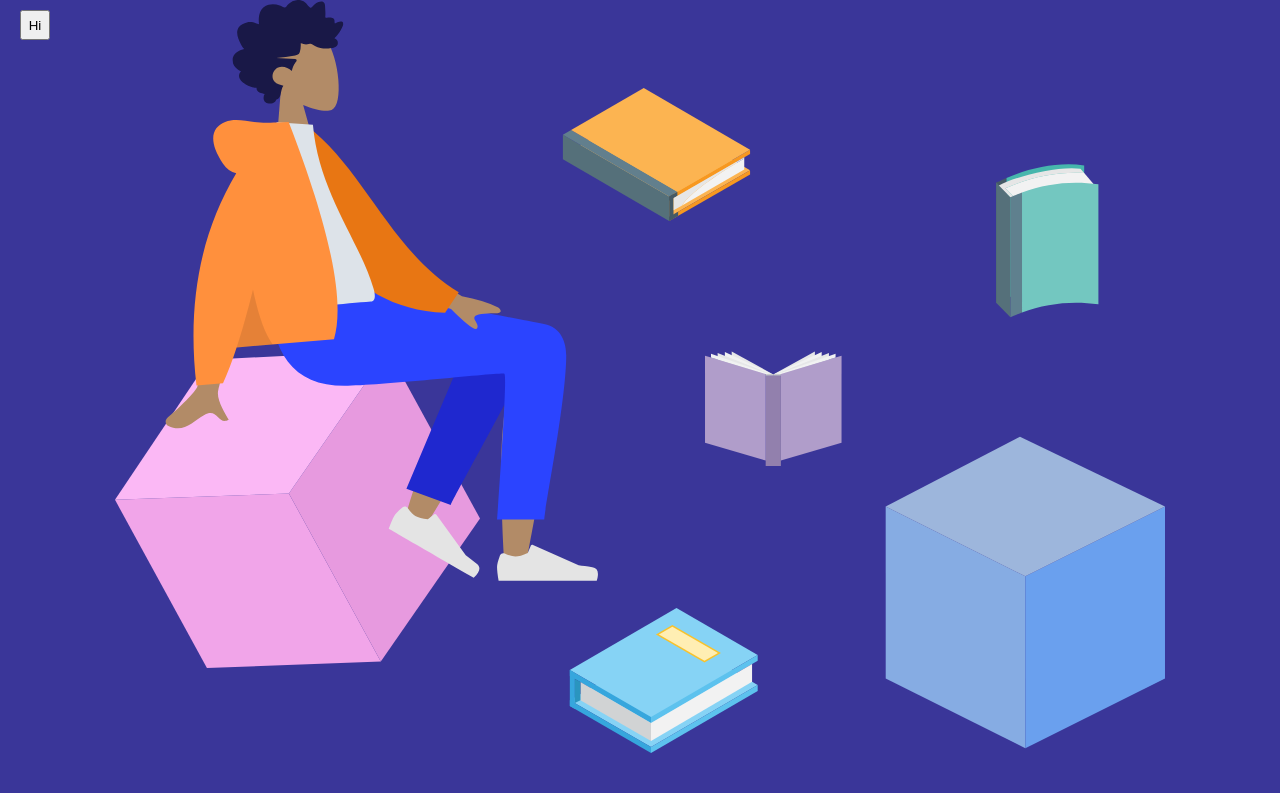
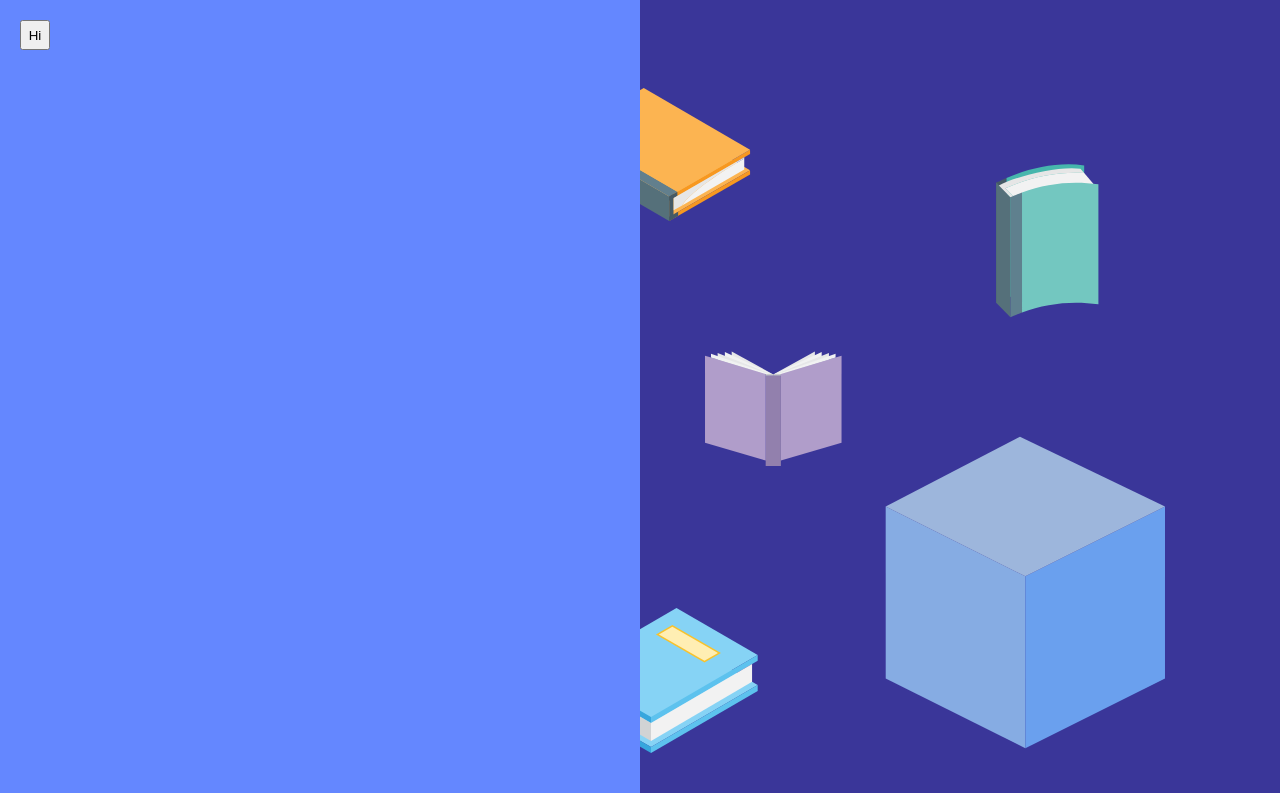
Before and after one commit to BloomTech-Labs/refresh-fe, a React (Create React App) app: page / in a window 1280 px wide. Shown: the top 793 px of the page. Built offline with nearby package versions, Linux system fonts and the light colour scheme.

Commit message:
fix drawer positioning to be laid underneath button and 100vh. change drawer color to match design language.

```diff
--- a/src/components/MobileMenu.js
+++ b/src/components/MobileMenu.js
@@ -10,7 +10,7 @@ import { test, flex } from '../styles/global/Mixins'
 const MobileMenu = () => {
     // state hooks
     const [menu, setMenu] = useState({
-        status: 'closed'
+        status: 'open'
     });
 
     // use effect
@@ -26,16 +26,12 @@ const MobileMenu = () => {
     // RENDER
     return (
         <Wrapper>
-            <Container>
-                <PlaceholderButton onClick={menuToggle}>Hi</PlaceholderButton>
-                {console.log(menu)}
-            </Container>
-
             <DrawerContainer>
                 <Drawer className={menu.status}>
 
                 </Drawer>
             </DrawerContainer>
+            <PlaceholderButton onClick={menuToggle}>Hi</PlaceholderButton>
         </Wrapper>
     );
 
@@ -65,7 +61,6 @@ const DrawerContainer = styled.div`
     width: 70vw;
     height: 90vh;
     position: fixed;
-    bottom: 5rem;
     z-index: -3;
 
     .closed {
@@ -73,7 +68,7 @@ const DrawerContainer = styled.div`
         height: 100vh;
         position: fixed;
         right: 100vw;
-        background-color: blue;
+        background-color: #6487FF;
         transition: 0.5s ease-in-out;
     }
 
@@ -82,13 +77,13 @@ const DrawerContainer = styled.div`
             height: 100vh;
             position: fixed;
             right: 50vw;
-            background-color: blue;
+            background-color: #6487FF;
             transition: 0.5s ease-in-out;
         }
 `
 
 const Drawer = styled.div`
-
+        positon: relative;
 `
 
 // EXPORT
```
